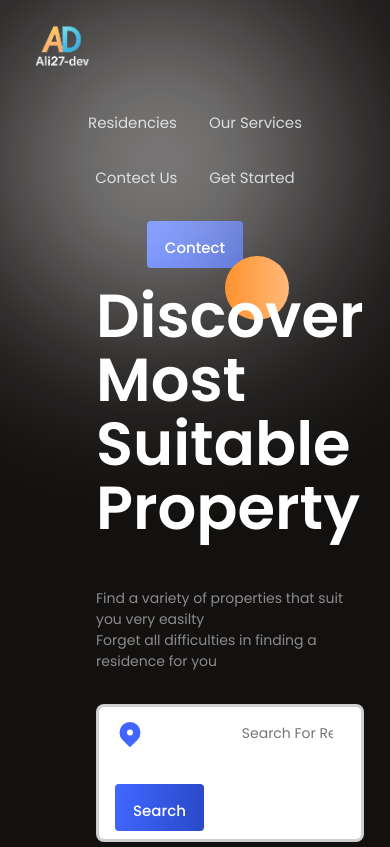
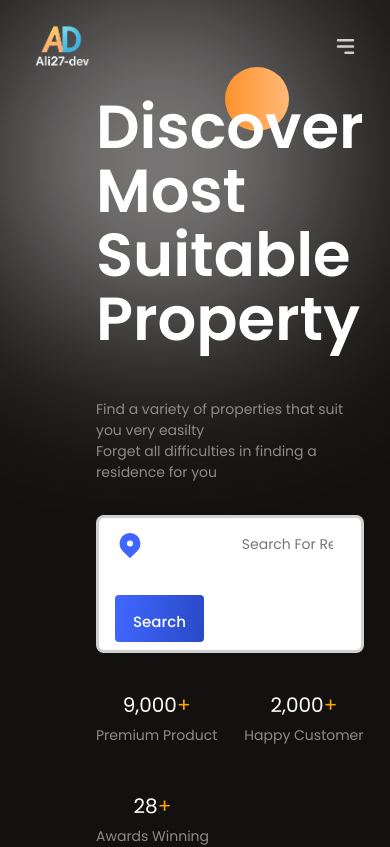
Before and after one commit to ali27-dev/real-Estate-website, a React (Vite) app: page / in a window 390 px wide. Shown: the top 847 px of the page. Built offline with nearby package versions, Linux system fonts and the light colour scheme.

Commit message:
i have set the nav bar for mobile using media query and responsive thw nav bar

```diff
--- a/src/components/Contact/Contact.jsx
+++ b/src/components/Contact/Contact.jsx
@@ -1,5 +1,4 @@
 import { MdCall } from "react-icons/md";
-import { FaVideo } from "react-icons/fa";
 import { HiChatBubbleBottomCenterText } from "react-icons/hi2";
 import { FaGithub } from "react-icons/fa";
 import { IoLogoLinkedin } from "react-icons/io5";
--- a/src/components/Header/Header.css
+++ b/src/components/Header/Header.css
@@ -15,3 +15,30 @@
   font-size: 2.4rem;
   font-weight: 400;
 }
+
+.menu-icon {
+  display: none;
+}
+
+@media (max-width: 768px) {
+  .menu-icon {
+    display: block;
+  }
+  .h-menu {
+    z-index: 1111;
+    font-size: 3.2rem;
+    color: var(--black);
+    position: absolute;
+    top: 4.8rem;
+    right: 6.4rem;
+    background: white;
+    font-weight: 600;
+    padding: 4.8rem;
+    gap: 3.2rem;
+    border-radius: 10px;
+    flex-direction: column;
+    align-items: flex-start;
+    box-shadow: 0 4px 4px rgba(0, 0, 0, 0.05);
+    transition: all 300ms ease-in;
+  }
+}
--- a/src/components/Header/Header.jsx
+++ b/src/components/Header/Header.jsx
@@ -1,16 +1,32 @@
-import React from "react";
+import React, { useState } from "react";
 import "./Header.css";
+import { HiMenuAlt3 } from "react-icons/hi";
+import OutsideClickHandler from "react-outside-click-handler";
 
 function Header() {
+  const [menuOpen, setMenuOpen] = useState(false);
+
+  const handlerMenuStyle = (menuOpen) => {
+    if (document.documentElement.clientWidth <= 800) {
+      return { right: !menuOpen && "-100%" };
+    }
+  };
   return (
-    <div>
     <section className="h-wrapper">
       <div className="flex-center paddings inner-width h-container">
         <div className="logo-div">
           <img src="./logo-ali.png" alt="logo" width={60} />
         </div>
 
-          <div className="flex-center h-menu">
+        <OutsideClickHandler
+          onOutsideClick={() => {
+            setMenuOpen(false);
+          }}
+        >
+          <div
+            className="flex-center h-menu"
+            style={handlerMenuStyle(menuOpen)}
+          >
             <a href="">Residencies</a>
             <a href="">Our Services</a>
             <a href="">Contect Us</a>
@@ -19,9 +35,12 @@ function Header() {
               <a href="">Contect</a>
             </button>
           </div>
+        </OutsideClickHandler>
+        <div className="menu-icon" onClick={() => setMenuOpen((prev) => !prev)}>
+          <HiMenuAlt3 size={25} />
+        </div>
       </div>
     </section>
-    </div>
   );
 }
 export default Header;
```
Lines whose indentation alone changed are shown as unchanged.
